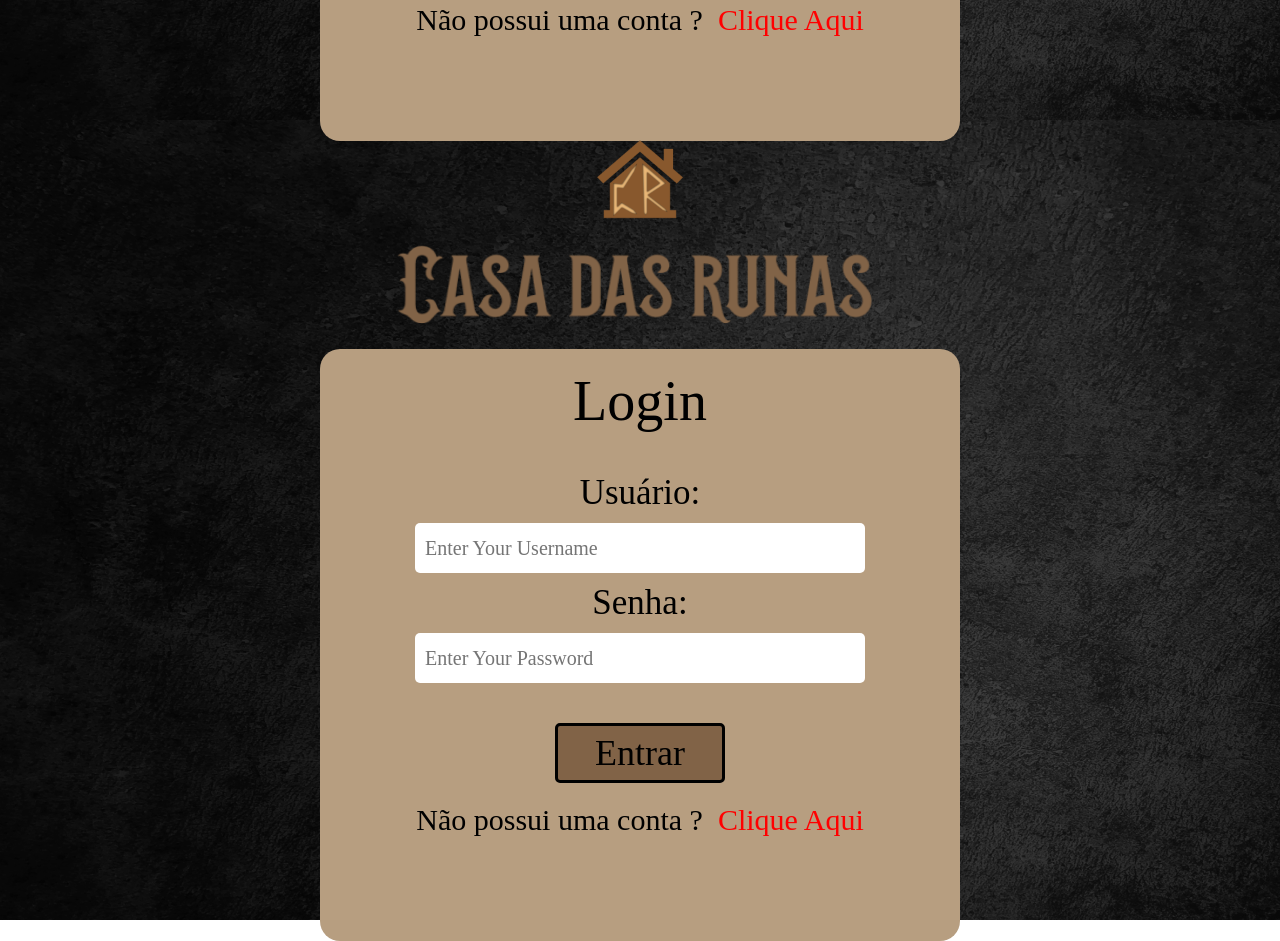
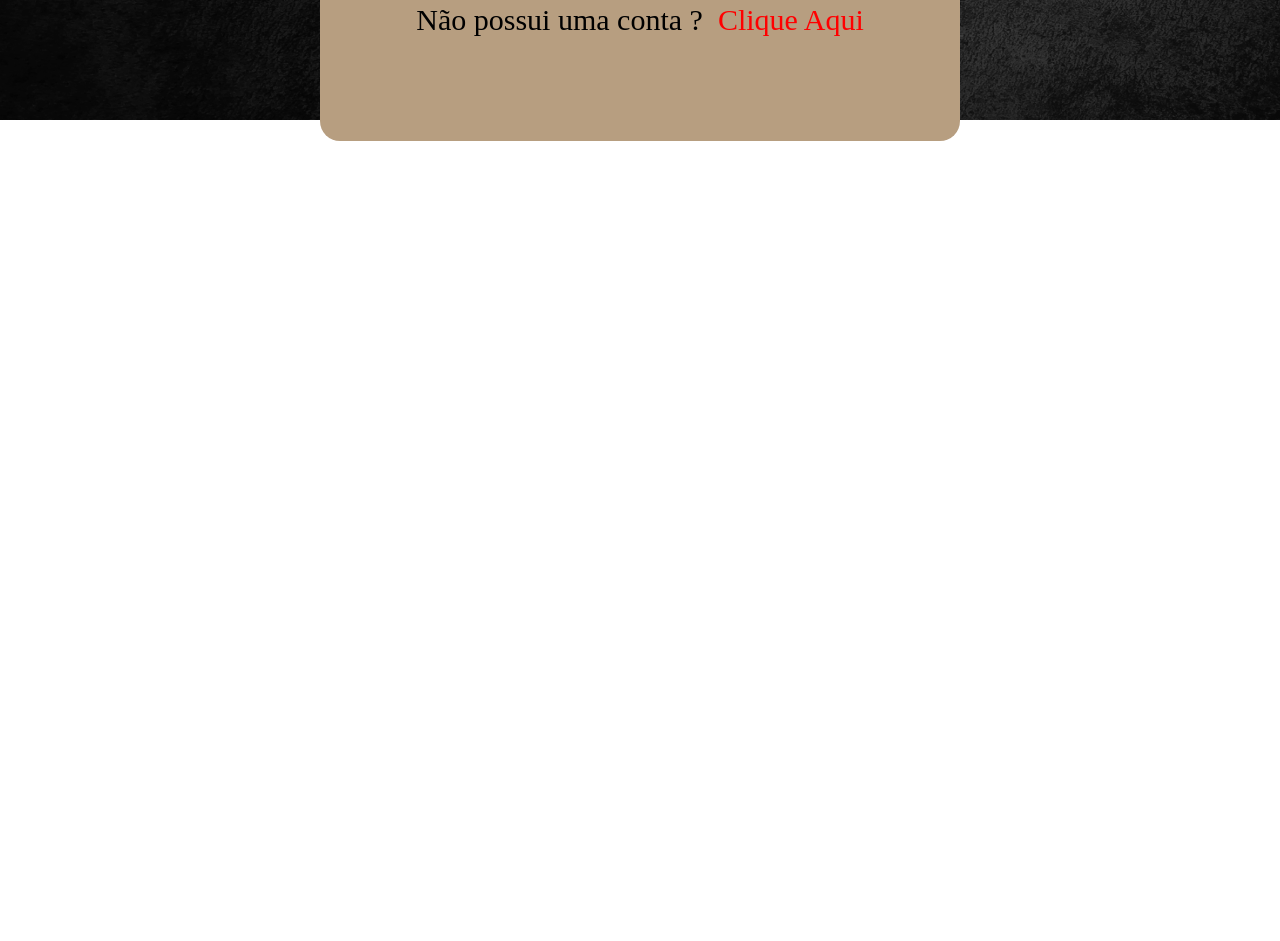
Before and after one commit to GabriellyAssuncao/casa-das-runas-frontend, a React (Create React App) app: page /Login in a window 1280 px wide. Shown: the part 680-1621 px from the top of the page. After the commit the page ends 821 px from the top, so only its background shows below. Built offline with nearby package versions, Linux system fonts and the light colour scheme; a web font is replaced by a local one.

Commit message:
feature: Changing routes

```diff
--- a/src/App.js
+++ b/src/App.js
@@ -2,7 +2,7 @@
 import Header from "./components/header/Header";
 import Login from "./components/Registration/Login";
 import Register from "./components/Registration/Register";
-import { Routes, Route} from "react-router-dom";
+
 
 function App() {
 
@@ -10,11 +10,6 @@
     <>
       <GlobalStyle />
       <Login/>
-      <Routes>
-       <Route path="Register" element={<Register/>}></Route>
-       <Route path="Login" element={<Login/>}></Route>
-       <Route path="header" element={<Header/>}></Route>
-      </Routes>
     </>
   )
 }
--- a/src/components/Registration/Login.js
+++ b/src/components/Registration/Login.js
@@ -38,10 +38,10 @@
               value={password}
               onChange={e => setPassword(e.target.value)}
               />
-              <Link to={'Header'}><button type='submit'>Entrar</button></Link>
+             <button type='submit'>Entrar</button>
               <div className='links'>
                 <p>Não possui uma conta ?</p>
-                <Link to={'Register'} style={{color: "red"}}><p>Clique Aqui</p></Link>
+              <p style={{color: "red"}}>Clique Aqui</p>
                 </div>
               </div>
             </div>
--- a/src/index.js
+++ b/src/index.js
@@ -2,14 +2,11 @@
 import ReactDOM from 'react-dom/client';
 import './index.css';
 import App from './App';
-import { BrowserRouter } from 'react-router-dom';
 
 
 const root = ReactDOM.createRoot(document.getElementById('root'));
 root.render(
-  <BrowserRouter>
     <App />
-  </BrowserRouter>
 );
 
 // If you want to start measuring performance in your app, pass a function
```
